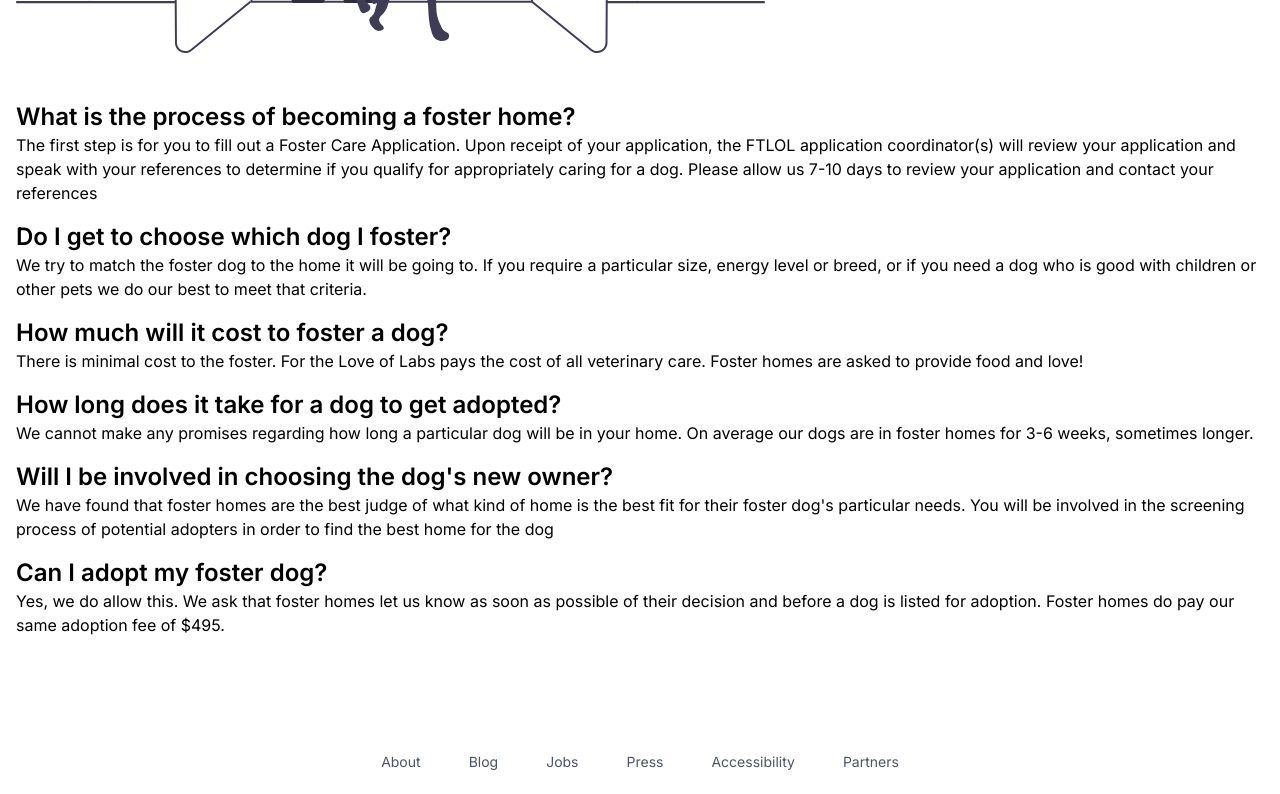
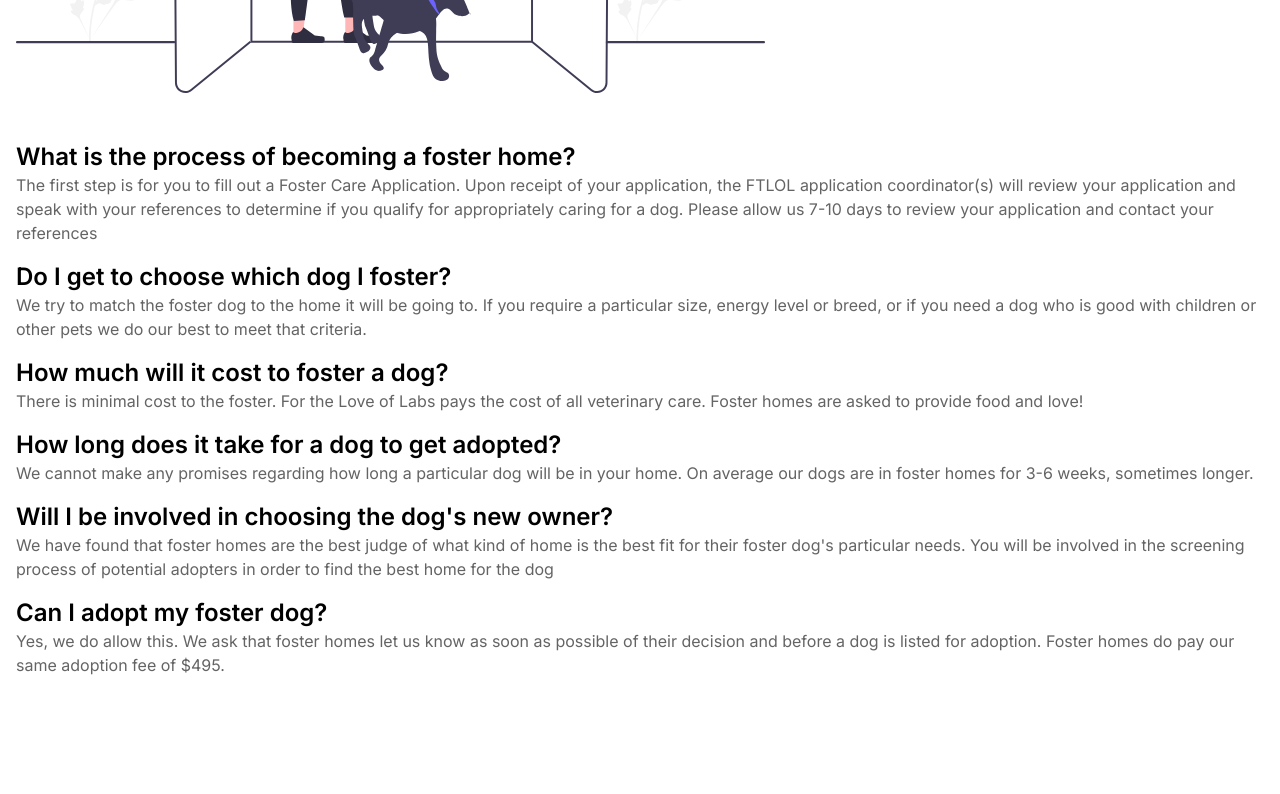
Before and after one commit to mslee017/love-of-labs, a Next.js app: page /foster-faq in a window 1280 px wide. Shown: the part 640-1434 px from the top of the page. Built offline with nearby package versions, Linux system fonts and the light colour scheme.

Commit message:
Fixed Font Color on Foster FAQ

```diff
--- a/src/app/foster-faq/page.jsx
+++ b/src/app/foster-faq/page.jsx
@@ -4,7 +4,7 @@ import MaxWidthWrapper from '../components/MaxWidthWrapper';
 const FosterFAQ = () => {
   return (
     <MaxWidthWrapper>
-      <h1 className="text-4xl sm:text-6xl font-semibold text-radixViolet-12 mb-6">
+      <h1 className="text-4xl sm:text-6xl font-semibold text-radixViolet-12 mb-6 pt-10">
         Foster FAQ
       </h1>
       <img
@@ -16,7 +16,7 @@ const FosterFAQ = () => {
         <h6 className="text-2xl font-semibold">
           What is the process of becoming a foster home?
         </h6>
-        <p>
+        <p className="text-radixGray-11">
           The first step is for you to fill out a Foster Care Application. Upon
           receipt of your application, the FTLOL application coordinator(s) will
           review your application and speak with your references to determine if
@@ -28,7 +28,7 @@ const FosterFAQ = () => {
         <h6 className="text-2xl font-semibold">
           Do I get to choose which dog I foster?
         </h6>
-        <p>
+        <p className="text-radixGray-11">
           We try to match the foster dog to the home it will be going to. If you
           require a particular size, energy level or breed, or if you need a dog
           who is good with children or other pets we do our best to meet that
@@ -39,7 +39,7 @@ const FosterFAQ = () => {
         <h6 className="text-2xl font-semibold">
           How much will it cost to foster a dog?
         </h6>
-        <p>
+        <p className="text-radixGray-11">
           There is minimal cost to the foster. For the Love of Labs pays the
           cost of all veterinary care. Foster homes are asked to provide food
           and love!{' '}
@@ -49,7 +49,7 @@ const FosterFAQ = () => {
         <h6 className="text-2xl font-semibold">
           How long does it take for a dog to get adopted?
         </h6>
-        <p>
+        <p className="text-radixGray-11">
           We cannot make any promises regarding how long a particular dog will
           be in your home. On average our dogs are in foster homes for 3-6
           weeks, sometimes longer.
@@ -59,7 +59,7 @@ const FosterFAQ = () => {
         <h6 className="text-2xl font-semibold">
           Will I be involved in choosing the dog's new owner?
         </h6>
-        <p>
+        <p className="text-radixGray-11">
           We have found that foster homes are the best judge of what kind of
           home is the best fit for their foster dog's particular needs. You will
           be involved in the screening process of potential adopters in order to
@@ -68,7 +68,7 @@ const FosterFAQ = () => {
       </div>
       <div className="mb-4">
         <h6 className="text-2xl font-semibold">Can I adopt my foster dog?</h6>
-        <p>
+        <p className="text-radixGray-11">
           Yes, we do allow this. We ask that foster homes let us know as soon as
           possible of their decision and before a dog is listed for adoption.
           Foster homes do pay our same adoption fee of $495.
```
